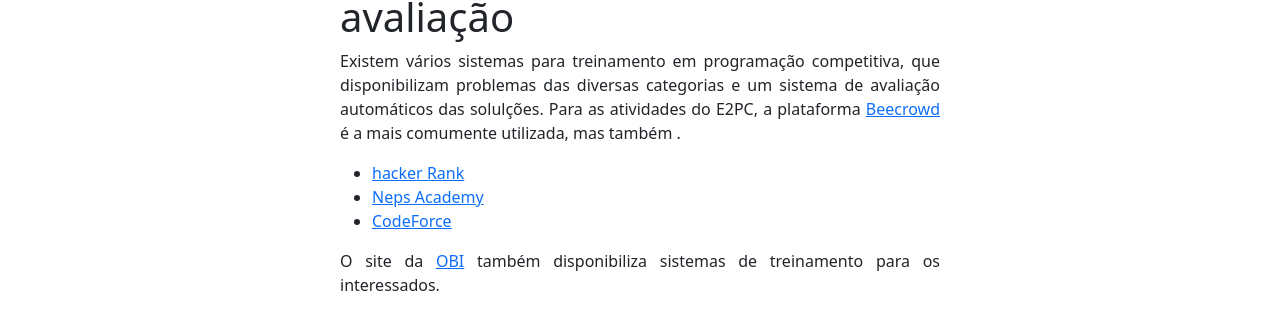
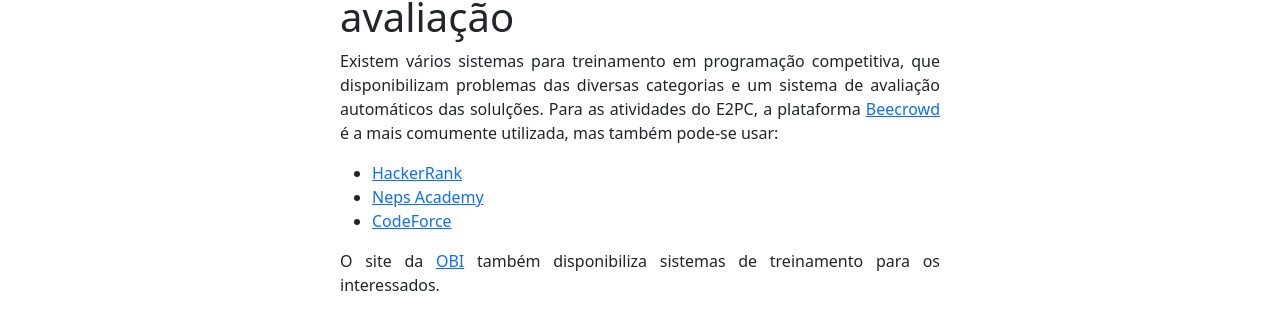
Before and after one commit to E2PC/ProjectPage, a Jekyll site: the page built from programacao_competitiva/sistema_automaticos.md, in a window 1280 px wide and 900 px high. Shown: the part 131-448 px from the top of the window. Built offline with Jekyll 4.4.1, drawn with Linux system fonts in a browser that asks for light colours; nearby versions of some CDN libraries.

Commit message:
erros de digitacao

```diff
--- a/programacao_competitiva/sistema_automaticos.md
+++ b/programacao_competitiva/sistema_automaticos.md
@@ -8,9 +8,9 @@
 
 # Sistemas automáticos de avaliação
 Existem vários sistemas para treinamento em programação competitiva, que disponibilizam problemas das diversas categorias e um sistema de avaliação automáticos das solulções.
-Para as atividades do E2PC, a plataforma [Beecrowd](https://www.beecrowd.com.br/judge/en/login) é a mais comumente utilizada, mas também .
+Para as atividades do E2PC, a plataforma [Beecrowd](https://www.beecrowd.com.br/judge/en/login) é a mais comumente utilizada, mas também pode-se usar:
 
-- [hacker Rank](https://www.hackerrank.com/domains/algorithms)
+- [HackerRank](https://www.hackerrank.com/domains/algorithms)
 - [Neps Academy](https://neps.academy/)
 - [CodeForce](https://codeforces.com/)
 
```
Also changed, not shown: programacao_competitiva/formato_problemas.md (+1 -1 lines).
